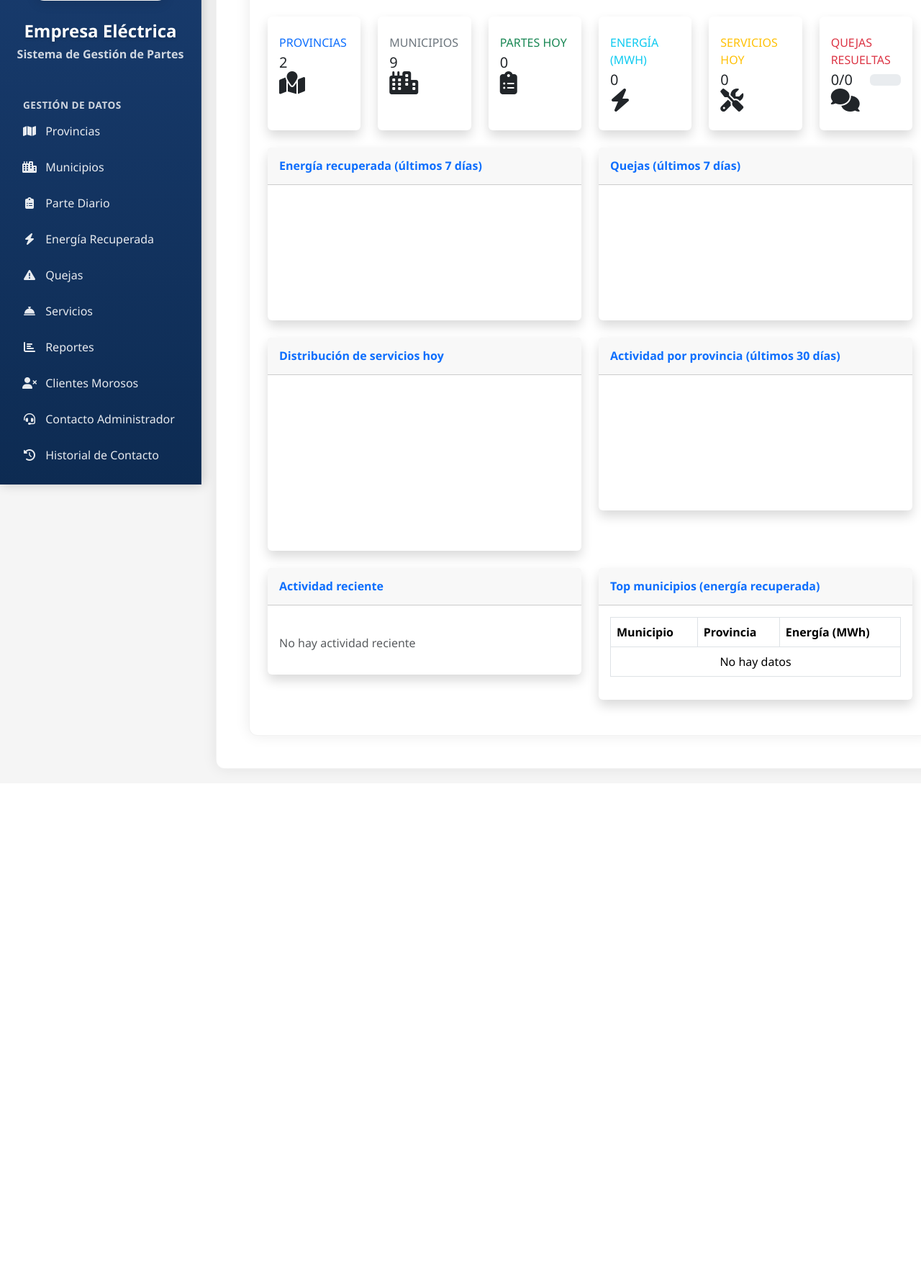
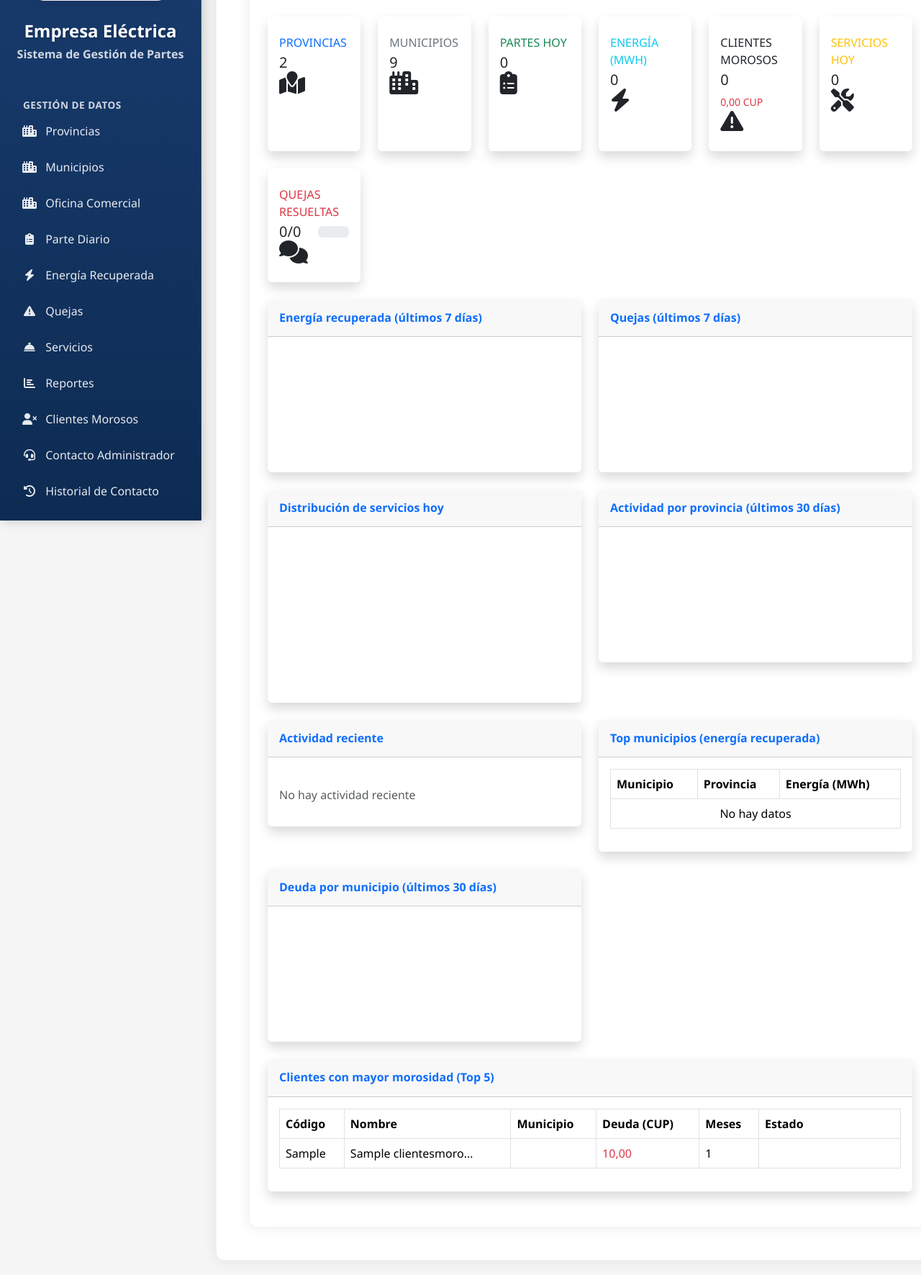
Before and after one commit to Nilo1990/Parte-Diario, a Django app: page /dashboard/ in a window 1280 px wide. Shown: the part 197-1968 px from the top of the page at 72% size. Before the commit the page ends 1275 px from the top, so only its background shows below. Run offline with Django 5.2, Linux system fonts and the light colour scheme; a user stored in the database is signed in; data comes from the database, SQL or seed files in the repository; both versions use the stored data as it was after the commit; tables that the repository leaves empty hold one stand-in row (values such as "Sample post"); a map, chart or similar area stays blank.

Commit message:
Aplicación Terminada Parcial

```diff
--- a/ParteDiario/urls.py
+++ b/ParteDiario/urls.py
@@ -11,7 +11,10 @@ from .views import (MunicipioListView, MunicipioCreateView,
                 QuejaUpdateView, QuejaDeleteView,
                 QuejaDetailView, ServicioRegistroListView, ServicioRegistroCreateView,
                 ServicioRegistroUpdateView, ServicioRegistroDeleteView,
-                ServicioRegistroDetailView, ContactoAdminView, ContactoAdminListView, Reportes, ClientesMorososDetailView,ClientesMorososDeleteView, ClientesMorososUpdateView, ClientesMorososListView, ClientesMorososCreateView, )
+                ServicioRegistroDetailView, ContactoAdminView, ContactoAdminListView, Reportes, ClientesMorososDetailView,ClientesMorososDeleteView, ClientesMorososUpdateView, ClientesMorososListView, ClientesMorososCreateView,
+                OficinaComercialListView, OficinaComercialCreateView,
+    OficinaComercialUpdateView, OficinaComercialDeleteView,
+    OficinaComercialDetailView)
 
 from django.contrib.staticfiles.storage import staticfiles_storage
 from django.views.generic.base import RedirectView
@@ -82,6 +85,13 @@ urlpatterns = [
     path('clientes-morosos/eliminar/<int:pk>/', ClientesMorososDeleteView.as_view(), name='clientesmorosos-delete'),
     path('clientes-morosos/<int:pk>/', ClientesMorososDetailView.as_view(), name='clientesmorosos-detail'),
 
+    path('oficinas-comerciales/', OficinaComercialListView.as_view(), name='oficinacomercial-list'),
+    path('oficinas-comerciales/nuevo/', OficinaComercialCreateView.as_view(), name='oficinacomercial-create'),
+    path('oficinas-comerciales/<int:pk>/', OficinaComercialDetailView.as_view(), name='oficinacomercial-detail'),
+    path('oficinas-comerciales/editar/<int:pk>/', OficinaComercialUpdateView.as_view(), name='oficinacomercial-update'),
+    path('oficinas-comerciales/eliminar/<int:pk>/', OficinaComercialDeleteView.as_view(), name='oficinacomercial-delete'),
+    path('municipios/por-provincia/<int:provincia_id>/', views.municipios_por_provincia, name='municipios-por-provincia'),
+
 ]
 
 if settings.DEBUG:
--- a/ParteDiario/views.py
+++ b/ParteDiario/views.py
@@ -1,4 +1,5 @@
-
+from django.http import JsonResponse
+from django.core.serializers.json import DjangoJSONEncoder
 from django.shortcuts import render, redirect
 from django.contrib.auth.decorators import login_required
 from django.contrib.auth import logout
@@ -6,7 +7,7 @@ from django.contrib.auth.mixins import LoginRequiredMixin
 from django.views.generic import ListView, CreateView, UpdateView, DeleteView, DetailView
 from django.urls import reverse_lazy
 from django.conf import settings
-from .models import Provincia, Municipio, ParteDiario, EnergiaRecuperada, Queja, ServicioRegistro, ContactoAdministrador, ClientesMorosos
+from .models import Provincia, Municipio, ParteDiario, EnergiaRecuperada, Queja, ServicioRegistro, ContactoAdministrador, ClientesMorosos, OficinaComercial
 from django.contrib import messages
 from .forms import ContactoAdminForm
 from django.db.models import Sum
@@ -21,6 +22,7 @@ from datetime import datetime, timedelta
 
 from django.urls import reverse_lazy
 from django.contrib.auth.mixins import LoginRequiredMixin
+from django.http import JsonResponse
 
 
 def home_redirect(request):
@@ -136,13 +138,14 @@ def dashboard(request):
         quejas=Sum('queja__recibidas')
     ).order_by('-total')
 
-    for provincia in partes_por_provincia:
-        provincias_data.append({
-            'nombre': provincia['municipio__provincia__nombre'],
-            'partes': provincia['total'],
-            'energia': provincia['energia'] or 0,
-            'quejas': provincia['quejas'] or 0
-        })
+    for provincia in provincias_data:
+        morosidad = ClientesMorosos.objects.filter(
+            municipio__provincia__nombre=provincia['nombre'],
+            fecha_registro__gte=hoy - timedelta(days=30)
+        ).aggregate(
+            total_deuda=Sum('deuda_total')
+        )
+        provincia['deuda'] = morosidad['total_deuda'] or 0
 
     context = {
         'provincias_count': provincias_count,
@@ -161,6 +164,23 @@ def dashboard(request):
         'fechas_chart': [fecha.strftime('%d-%m') for fecha in fechas],
         'hoy': hoy.strftime('%d de %B de %Y'),
     }
+
+
+     # Datos de clientes morosos
+    hoy = datetime.now().date()
+    morosos_hoy = ClientesMorosos.objects.filter(fecha_registro__date=hoy)
+    morosos_count = morosos_hoy.count()
+    deuda_total = morosos_hoy.aggregate(total=Sum('deuda_total'))['total'] or 0
+
+    # Top 5 clientes con mayor deuda
+    top_morosos = ClientesMorosos.objects.order_by('-deuda_total')[:5]
+
+    # Actualizar el contexto
+    context.update({
+        'morosos_count': morosos_count,
+        'deuda_total': deuda_total,
+        'top_morosos': top_morosos,
+    })
     return render(request, 'dashboard.html', context)
 
 class ProvinciaListView(LoginRequiredMixin, ListView):
@@ -591,3 +611,105 @@ class ClientesMorososDetailView(LoginRequiredMixin, DetailView):
     model = ClientesMorosos
     template_name = 'clientesmorosos/detail.html'
     context_object_name = 'cliente'
+
+class OficinaComercialListView(LoginRequiredMixin, ListView):
+    model = OficinaComercial
+    template_name = 'oficinacomercial/list.html'
+    context_object_name = 'oficinas'
+    paginate_by = 10
+    ordering = ['provincia__nombre', 'nombre']
+
+    def get_queryset(self):
+        queryset = super().get_queryset()
+        provincia_id = self.request.GET.get('provincia')
+        municipio_id = self.request.GET.get('municipio')
+
+        if provincia_id:
+            queryset = queryset.filter(provincia_id=provincia_id)
+        if municipio_id:
+            queryset = queryset.filter(municipio_id=municipio_id)
+
+        return queryset.select_related('provincia', 'municipio')
+
+    def get_context_data(self, **kwargs):
+        context = super().get_context_data(**kwargs)
+        context['provincias'] = Provincia.objects.all()
+        context['municipios'] = Municipio.objects.all()
+        return context
+
+class OficinaComercialCreateView(LoginRequiredMixin, CreateView):
+    model = OficinaComercial
+    template_name = 'oficinacomercial/form.html'
+    fields = ['provincia', 'municipio', 'nombre']
+    success_url = reverse_lazy('oficinacomercial-list')
+
+    def get_form(self, form_class=None):
+        form = super().get_form(form_class)
+        # Mostrar todos los municipios inicialmente
+        form.fields['municipio'].queryset = Municipio.objects.all()
+
+        # Si hay una provincia en el GET request, filtrar municipios
+        if 'provincia' in self.request.GET:
+            try:
+                provincia_id = int(self.request.GET.get('provincia'))
+                form.fields['municipio'].queryset = Municipio.objects.filter(
+                    provincia_id=provincia_id
+                ).order_by('nombre')
+            except (ValueError, TypeError):
+                pass
+
+        return form
+
+    def form_valid(self, form):
+        # Validación adicional para asegurar que el municipio pertenece a la provincia
+        municipio = form.cleaned_data.get('municipio')
+        provincia = form.cleaned_data.get('provincia')
+
+        if municipio and provincia and municipio.provincia != provincia:
+            form.add_error('municipio', 'El municipio seleccionado no pertenece a la provincia elegida')
+            return self.form_invalid(form)
+
+        return super().form_valid(form)
+
+class OficinaComercialUpdateView(LoginRequiredMixin, UpdateView):
+    model = OficinaComercial
+    template_name = 'oficinacomercial/form.html'
+    fields = ['provincia', 'municipio', 'nombre']
+    success_url = reverse_lazy('oficinacomercial-list')
+
+    def get_form(self, form_class=None):
+        form = super().get_form(form_class)
+        if form.instance.provincia:
+            form.fields['municipio'].queryset = Municipio.objects.filter(provincia=form.instance.provincia)
+        else:
+            form.fields['municipio'].queryset = Municipio.objects.none()
+        return form
+
+    def form_valid(self, form):
+        messages.success(self.request, 'Oficina comercial actualizada exitosamente')
+        return super().form_valid(form)
+
+class OficinaComercialDeleteView(LoginRequiredMixin, DeleteView):
+    model = OficinaComercial
+    template_name = 'oficinacomercial/confirm_delete.html'
+    success_url = reverse_lazy('oficinacomercial-list')
+
+    def delete(self, request, *args, **kwargs):
+        messages.success(request, 'Oficina comercial eliminada exitosamente')
+        return super().delete(request, *args, **kwargs)
+
+class OficinaComercialDetailView(LoginRequiredMixin, DetailView):
+    model = OficinaComercial
+    template_name = 'oficinacomercial/detail.html'
+    context_object_name = 'oficina'
+
+def municipios_por_provincia(request, provincia_id):
+    municipios = Municipio.objects.filter(
+        provincia_id=provincia_id
+    ).order_by('nombre').values('id', 'nombre')
+
+    return JsonResponse(
+        list(municipios),
+        safe=False,
+        encoder=DjangoJSONEncoder
+    )
--- a/templates/base.html
+++ b/templates/base.html
@@ -244,13 +244,19 @@
             <!-- Elementos del menú -->
             <li class="nav-item">
                 <a class="nav-link" href="{% url 'provincia-list' %}">
-                    <i class="fas fa-map me-2"></i> Provincias
+                    <i class="fas fa-city me-2"></i> Provincias
                 </a>
             </li>
 
             <li class="nav-item">
                 <a class="nav-link" href="{% url 'municipio-list' %}">
                     <i class="fas fa-city me-2"></i> Municipios
+                </a>
+            </li>
+
+            <li class="nav-item">
+                <a class="nav-link" href="{% url 'oficinacomercial-list' %}">
+                    <i class="fas fa-city me-2"></i> Oficina Comercial
                 </a>
             </li>
 
--- a/templates/dashboard.html
+++ b/templates/dashboard.html
@@ -78,6 +78,28 @@
                         </div>
                         <div class="col-auto">
                             <i class="fas fa-bolt fa-2x text-gray-300"></i>
+                        </div>
+                    </div>
+                </div>
+            </div>
+        </div>
+
+        <div class="col-xl-2 col-md-4 mb-4">
+            <div class="card border-left-dark shadow h-100 py-2">
+                <div class="card-body">
+                    <div class="row no-gutters align-items-center">
+                        <div class="col mr-2">
+                            <div class="text-xs font-weight-bold text-dark text-uppercase mb-1">
+                                Clientes Morosos</div>
+                            <div class="h5 mb-0 font-weight-bold text-gray-800">{{ morosos_count }}</div>
+                            <div class="mt-2 small">
+                                <span class="text-danger font-weight-bold">
+                                    {{ deuda_total|floatformat:2 }} CUP
+                                </span>
+                            </div>
+                        </div>
+                        <div class="col-auto">
+                            <i class="fas fa-exclamation-triangle fa-2x text-gray-300"></i>
                         </div>
                     </div>
                 </div>
@@ -263,8 +285,70 @@
                 </div>
             </div>
         </div>
+
+        <div class="col-xl-6 col-lg-6">
+            <div class="card shadow mb-4">
+                <div class="card-header py-3 d-flex flex-row align-items-center justify-content-between">
+                    <h6 class="m-0 font-weight-bold text-primary">Deuda por municipio (últimos 30 días)</h6>
+                </div>
+                <div class="card-body">
+                    <div class="chart-bar">
+                        <canvas id="morosidadChart"></canvas>
+                    </div>
+                </div>
+            </div>
+        </div>
+
+
+    </div>
+    <div class="row">
+        <!-- Top clientes morosos -->
+        <div class="col-xl-12 col-lg-12">
+            <div class="card shadow mb-4">
+                <div class="card-header py-3 d-flex flex-row align-items-center justify-content-between">
+                    <h6 class="m-0 font-weight-bold text-primary">Clientes con mayor morosidad (Top 5)</h6>
+                </div>
+                <div class="card-body">
+                    <div class="table-responsive">
+                        <table class="table table-bordered table-hover">
+                            <thead class="thead-light">
+                                <tr>
+                                    <th>Código</th>
+                                    <th>Nombre</th>
+                                    <th>Municipio</th>
+                                    <th>Deuda (CUP)</th>
+                                    <th>Meses</th>
+                                    <th>Estado</th>
+                                </tr>
+                            </thead>
+                            <tbody>
+                                {% for cliente in top_morosos %}
+                                <tr>
+                                    <td>{{ cliente.codigo_cliente }}</td>
+                                    <td>{{ cliente.nombre_cliente|truncatechars:20 }}</td>
+                                    <td>{{ cliente.municipio.nombre }}</td>
+                                    <td class="text-danger font-weight-bold">{{ cliente.deuda_total|floatformat:2 }}</td>
+                                    <td>{{ cliente.meses_morosidad }}</td>
+                                    <td>
+                                        <span class="badge badge-{% if cliente.estado_gestion == 'PAGADO' %}success{% elif cliente.estado_gestion == 'PENDIENTE' %}warning{% else %}info{% endif %}">
+                                            {{ cliente.get_estado_gestion_display }}
+                                        </span>
+                                    </td>
+                                </tr>
+                                {% empty %}
+                                <tr>
+                                    <td colspan="6" class="text-center">No hay clientes morosos registrados hoy</td>
+                                </tr>
+                                {% endfor %}
+                            </tbody>
+                        </table>
+                    </div>
+                </div>
+            </div>
+        </div>
     </div>
 </div>
+
 {% endblock %}
 
 {% block extra_js %}
@@ -423,5 +507,31 @@ var provinciasChart = new Chart(ctx4, {
         }
     }
 });
+
+var ctx5 = document.getElementById('morosidadChart').getContext('2d');
+var morosidadChart = new Chart(ctx5, {
+    type: 'bar',
+    data: {
+        labels: [{% for item in provincias_data %}'{{ item.nombre }}'{% if not forloop.last %}, {% endif %}{% endfor %}],
+        datasets: [{
+            label: "Deuda acumulada (CUP)",
+            data: [{% for item in provincias_data %}{{ item.deuda|default:0 }}{% if not forloop.last %}, {% endif %}{% endfor %}],
+            backgroundColor: '#e74a3b',
+        }]
+    },
+    options: {
+        maintainAspectRatio: false,
+        scales: {
+            y: {
+                beginAtZero: true,
+                ticks: {
+                    callback: function(value) {
+                        return value.toLocaleString('es-CU') + ' CUP';
+                    }
+                }
+            }
+        }
+    }
+});
 </script>
 {% endblock %}
```
Also changed, not shown: ParteDiario/models.py (+9 -1 lines), templates/oficinacomercial/confirm_delete.html (added, +28 -0 lines), templates/oficinacomercial/detail.html (added, +45 -0 lines), templates/oficinacomercial/form.html (added, +142 -0 lines), templates/oficinacomercial/list.html (added, +162 -0 lines), ParteDiario/migrations/0009_alter_contactoadministrador_adjunto.py (added), db.sqlite3.
